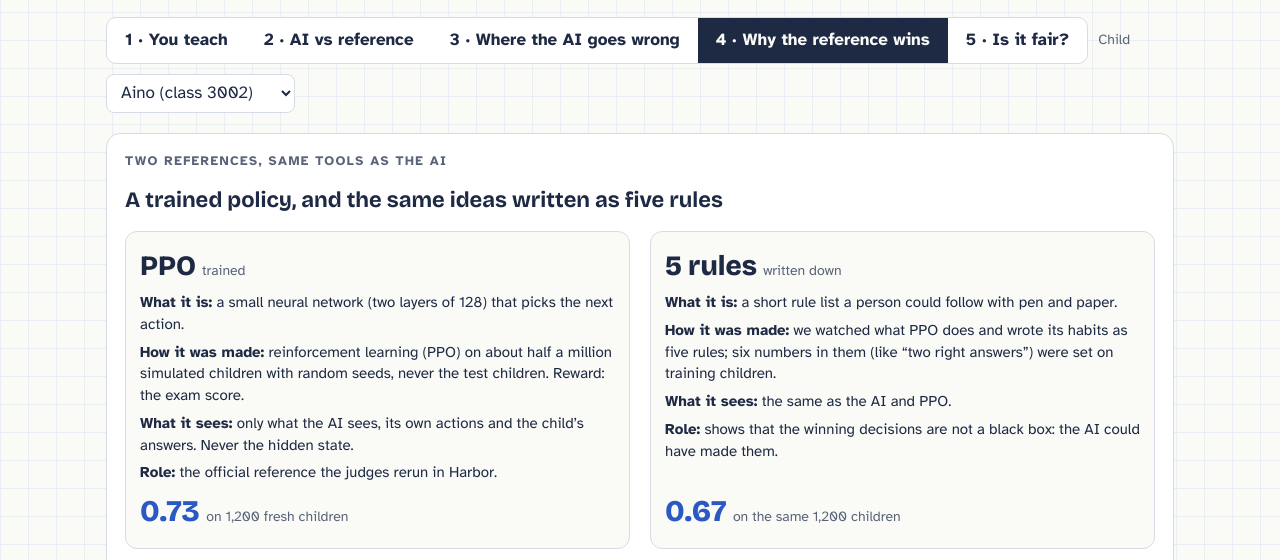
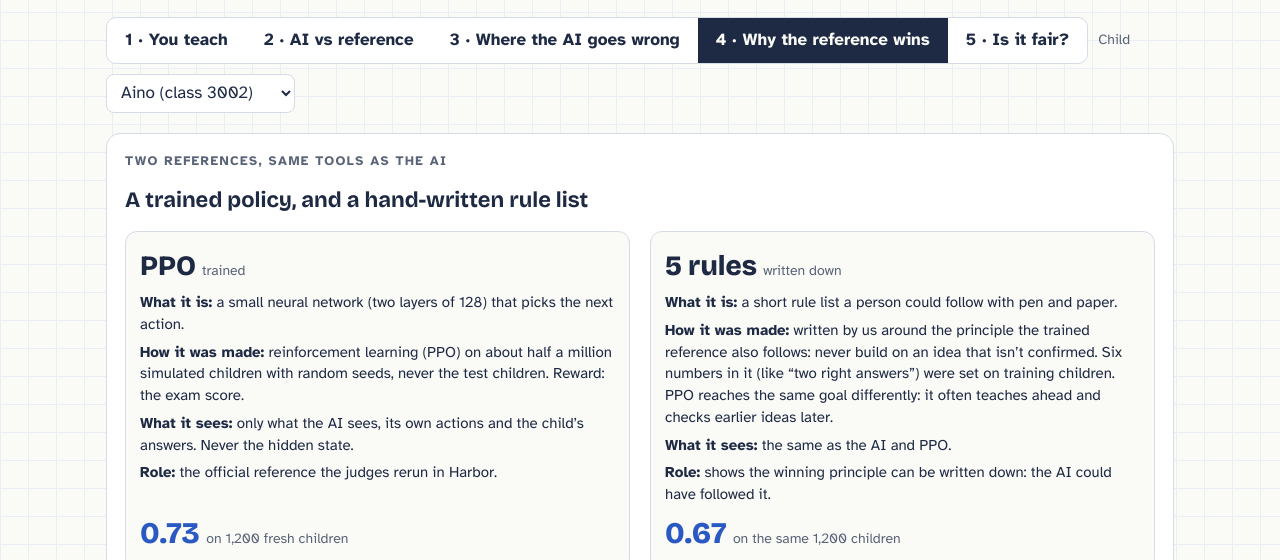
Before and after one commit to Jiaweisun274/junction-2026, a plain HTML site: page afterquery/viz/simple.html in a window 1280 px wide. Both pictures are taken after a click on the button "4 · Why the reference wins". Shown: the part 212-772 px from the top of the page. Drawn offline with nearby package versions, Linux system fonts and the light colour scheme.

Commit message:
Correct the five-rule teacher's origin: hand-written around the same principle, not extracted from PPO
Co-Authored-By: Claude Opus 5.5 <noreply@anthropic.com>

```diff
--- a/afterquery/viz/simple.html
+++ b/afterquery/viz/simple.html
@@ -309,7 +309,7 @@ select { font: inherit; background: var(--panel); color: var(--ink); border: 1px
     <div class="ev">
       <div class="card wide">
         <p class="eyebrow">Two references, same tools as the AI</p>
-        <h2>A trained policy, and the same ideas written as five rules</h2>
+        <h2>A trained policy, and a hand-written rule list</h2>
         <div class="refs2">
           <div>
             <p class="big2 ref">PPO <small>trained</small></p>
@@ -322,9 +322,9 @@ select { font: inherit; background: var(--panel); color: var(--ink); border: 1px
           <div>
             <p class="big2 ref">5 rules <small>written down</small></p>
             <p><b>What it is:</b> a short rule list a person could follow with pen and paper.</p>
-            <p><b>How it was made:</b> we watched what PPO does and wrote its habits as five rules; six numbers in them (like “two right answers”) were set on training children.</p>
+            <p><b>How it was made:</b> written by us around the principle the trained reference also follows: never build on an idea that isn’t confirmed. Six numbers in it (like “two right answers”) were set on training children. PPO reaches the same goal differently: it often teaches ahead and checks earlier ideas later.</p>
             <p><b>What it sees:</b> the same as the AI and PPO.</p>
-            <p><b>Role:</b> shows that the winning decisions are not a black box: the AI could have made them.</p>
+            <p><b>Role:</b> shows the winning principle can be written down: the AI could have followed it.</p>
             <p class="score2">0.67 <small>on the same 1,200 children</small></p>
           </div>
         </div>
```
Also changed, not shown: 1 other file.
